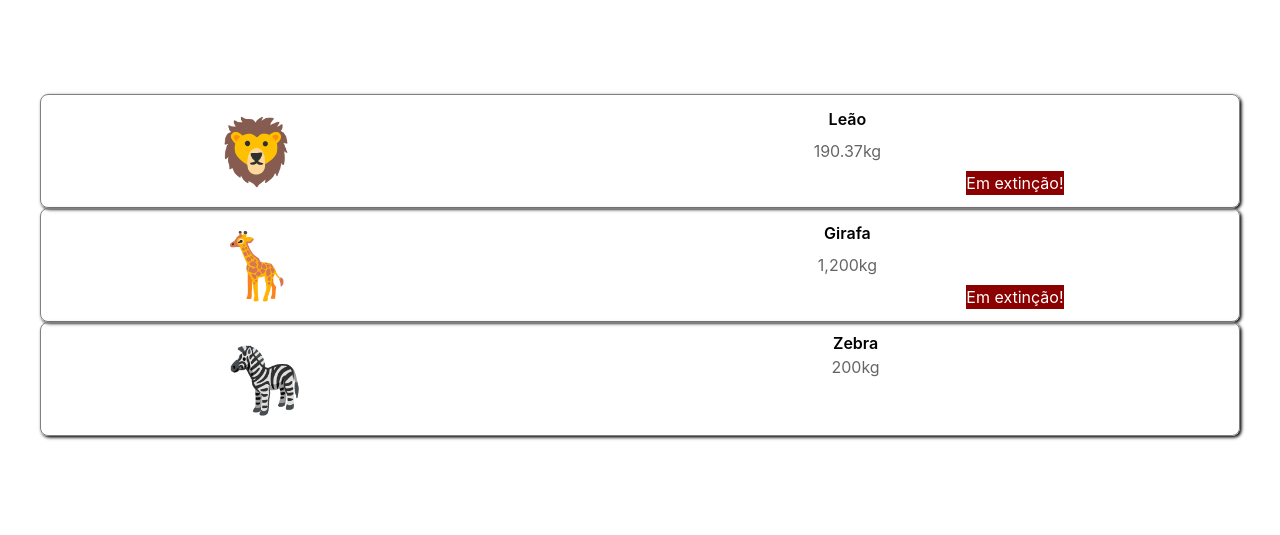
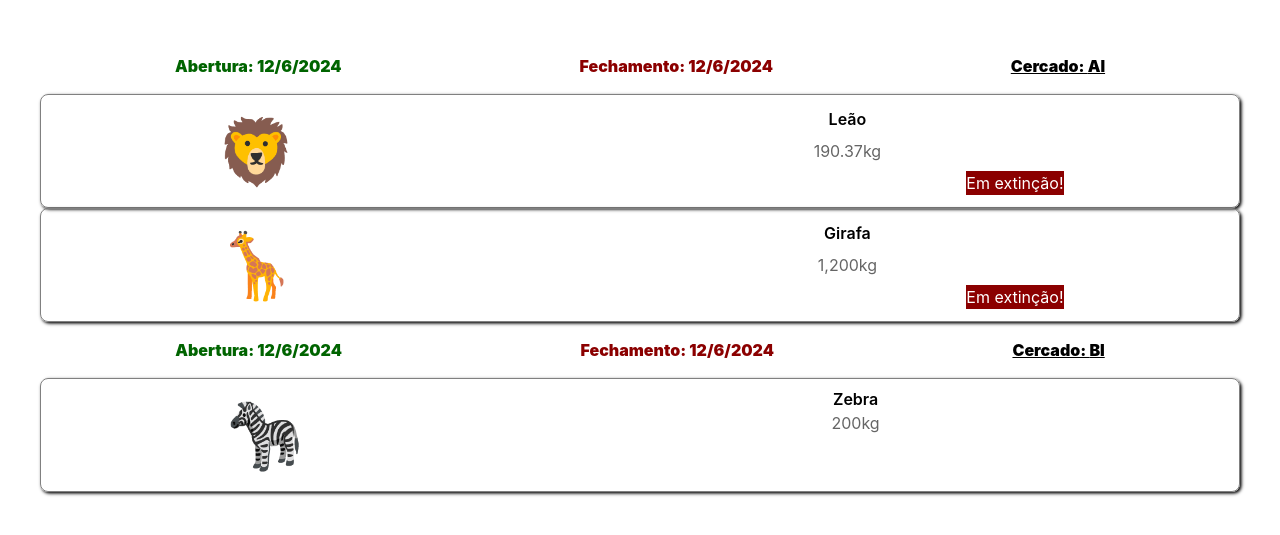
Before and after one commit to ufjf-dcc207/ufjf-dcc207-2024-3-a-atv03-0pedrobonfa, a React (Vite) app: page / in a window 1280 px wide. Shown: the part 135-670 px from the top of the page. Built offline with nearby package versions, Linux system fonts and the light colour scheme.

Commit message:
adiciona template de exibição

```diff
--- a/src/App.tsx
+++ b/src/App.tsx
@@ -1,15 +1,22 @@
 import './App.css'
 import Animal from './Animal'
+import Exibicao from "./Exibicao";
 function App() {
 
   return (
-    <>
-      <div className='app'>
-        <Animal icone='🦁' nome='Leão' peso={190.37} extincao={true}/>
-        <Animal icone='🦒' nome='Girafa' peso={1200} extincao={true}/>
-        <Animal icone='🦓' nome='Zebra' peso={200}/>
-      </div>
-    </>
+    <div className='app'>
+      <Exibicao abertura={new Date("2024-12-06T08:00:00.000-03:00")} fechamento={new Date("2024-12-06T16:00:00.000-03:00")}
+      cercado='AI'/>
+
+
+      <Animal icone='🦁' nome='Leão' peso={190.37} extincao={true}/>
+      <Animal icone='🦒' nome='Girafa' peso={1200} extincao={true}/>
+      <Exibicao abertura={new Date("2024-12-06T08:00:00.000-03:00")} fechamento={new Date("2024-12-06T16:00:00.000-03:00")}
+      cercado='
+      BI' />
+      <Animal icone='🦓' nome='Zebra' peso={200}/>
+    </div>
+
   )
 }
 
--- /dev/null
+++ b/src/Exibicao.css
@@ -0,0 +1,17 @@
+.exibicao{
+
+    font-weight: 900;
+    padding: 1em;
+    display: grid;
+    grid-template-areas: "local inicio fim";
+
+    .inicio{
+        color:darkgreen;
+    }
+    .fim{
+        color:darkred;
+    }
+    .local{
+        text-decoration: underline;
+    }
+}
--- /dev/null
+++ b/src/Exibicao.tsx
@@ -0,0 +1,16 @@
+import "./Exibicao.css";
+
+interface ExibicaoProps {
+    abertura: Date;
+    fechamento: Date;
+    cercado: string;
+}
+
+export default function Exibicao({ abertura:inicio, fechamento:fim, cercado:local }: ExibicaoProps) {
+    return <div className='exibicao'>
+        <div className='inicio'>Abertura: {inicio.toLocaleDateString()}</div>
+        <div className='fim'>Fechamento: {fim.toLocaleDateString()}</div>
+        <div className='local'>Cercado: {local}</div>
+
+    </div>
+}
```
